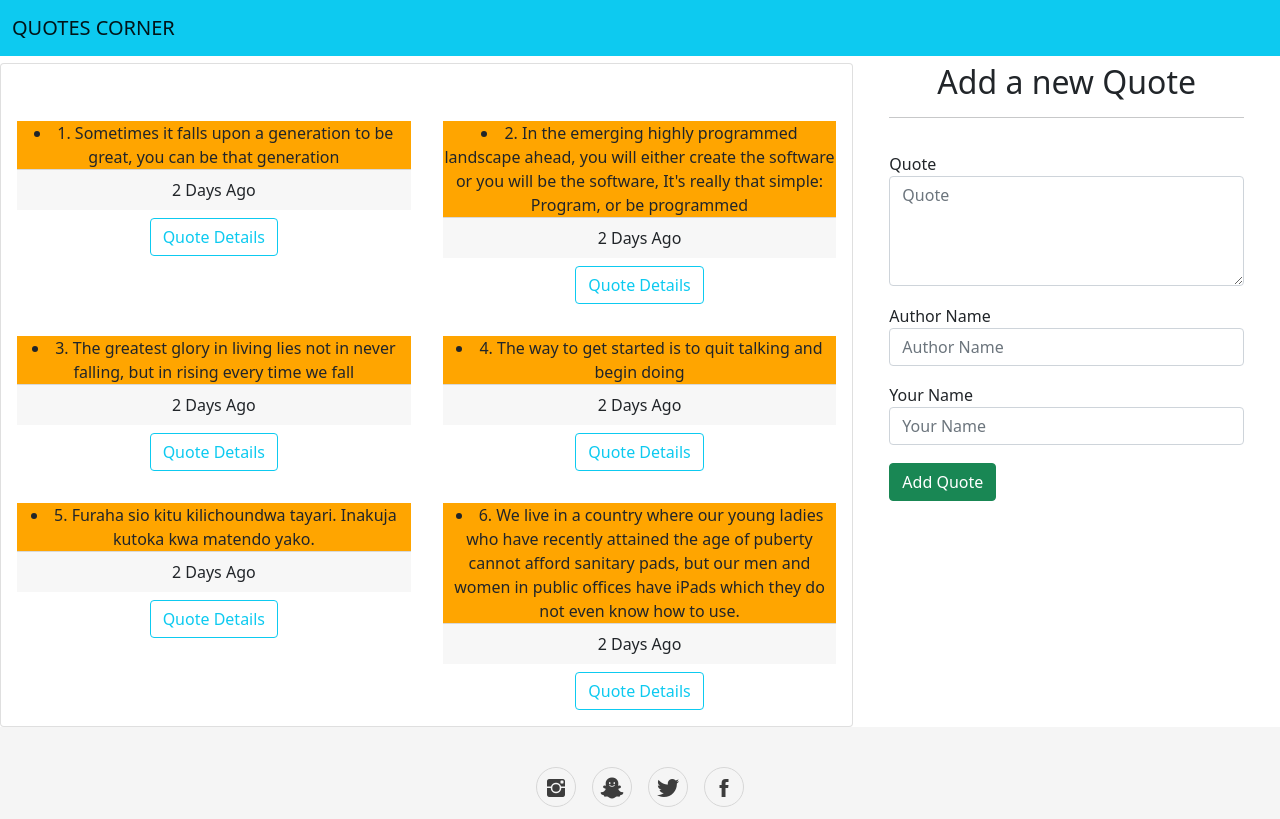
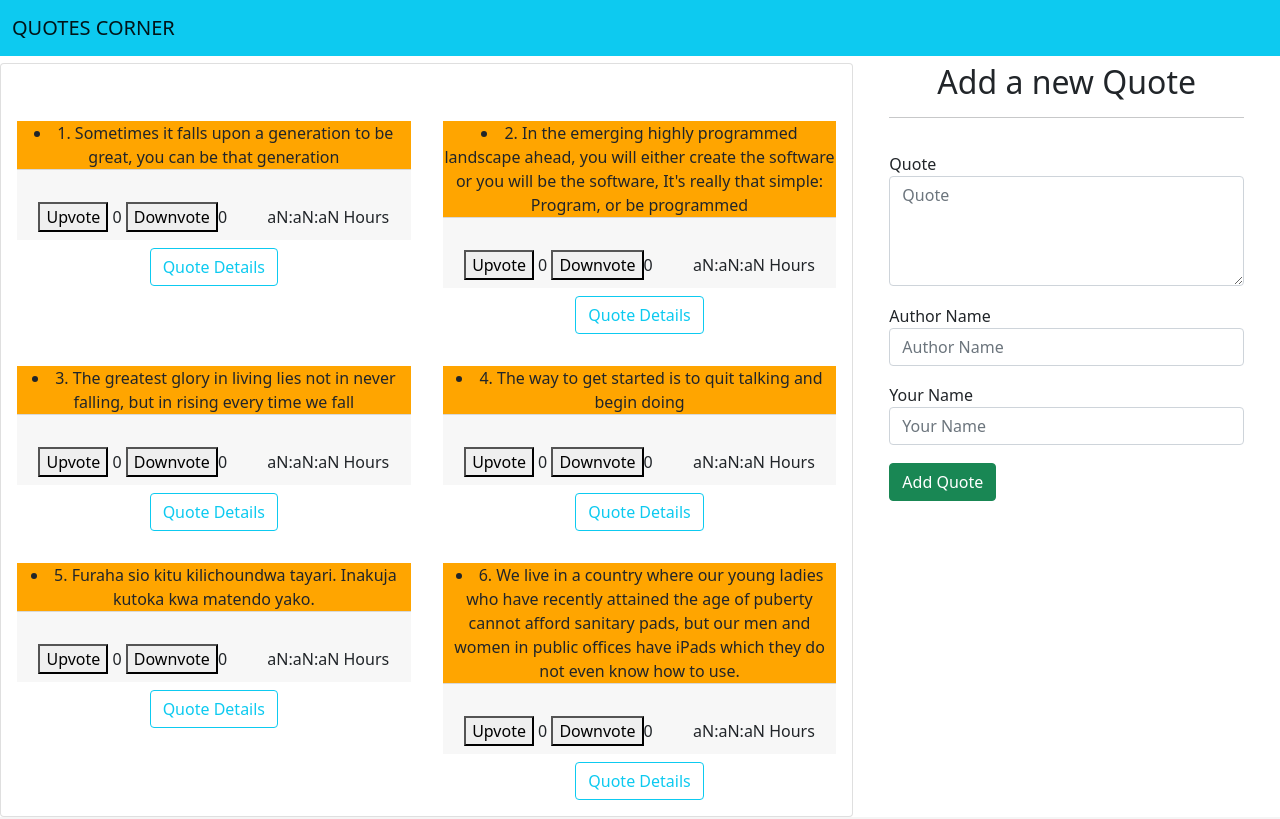
Before and after one commit to IanoSang/Quotes-Corner, an Angular app: page / in a window 1280 px wide. Shown: the top 819 px of the page. Built offline with nearby package versions, Linux system fonts and the light colour scheme.

Commit message:
feat: Quotes Component- adds timer to the component which funtions when funtions when Quotes Details button is clicked

```diff
--- a/src/app/app.module.ts
+++ b/src/app/app.module.ts
@@ -11,6 +11,7 @@ import { HighlighterDirective } from './highlighter.directive';
 import { NavbarComponent } from './navbar/navbar.component';
 import { FooterComponent } from './footer/footer.component';
 import { TimerPipe } from './timer.pipe';
+
 
 @NgModule({
   declarations: [
--- a/src/app/quotes-details/quotes-details.component.html
+++ b/src/app/quotes-details/quotes-details.component.html
@@ -1,6 +1,6 @@
 <p>
+
   <span style="color:green">Quote By: {{quotes.authorName}}  </span>  <span style="color:red">Submitted By: {{quotes.submittedBy}}</span>
-  <br> <button type="button" ng-click="incrementLikes(vote)">Upvote</button>
-  {{quotes.upvote}} <button type="button" ng-click="incrementDislikes(vote)">Downvote</button>{{quotes.downvote}}
+
 </p>
 <button (click)= 'quotesDelete(true)' class="btn btn-outline-danger">Delete this Quote</button>
--- a/src/app/quotes-details/quotes-details.component.ts
+++ b/src/app/quotes-details/quotes-details.component.ts
@@ -17,5 +17,4 @@ export class QuotesDetailsComponent implements OnInit {
 
   ngOnInit(): void {
   }
-
 }
--- a/src/app/quotes/quotes.component.css
+++ b/src/app/quotes/quotes.component.css
@@ -9,3 +9,7 @@
 .btn{
   margin-top: 2%;
 }
+.timer{
+  text-align: right;
+  padding-left: 10%;
+}
--- a/src/app/quotes/quotes.component.html
+++ b/src/app/quotes/quotes.component.html
@@ -10,11 +10,16 @@
     <div *ngFor='let quote of quotes;let i = index' class="card-body col-6">
       <li appHighlighter>{{quote.id}}. {{quote.quote}}</li>
       <div class="card-footer">
-        2 Days Ago
+        <br> <button type="button" onclick="incrementLikes(vote)">Upvote</button>
+        {{quote.upvote}} <button type="button" onclick="incrementDislikes(vote)">Downvote</button>{{quote.downvote}}
+        <span class="timer">{{counter|timer}} Hours</span>
       </div>
-      <button (click)='toggleDetails(i)' class=" btn btn-outline-info">Quote Details</button>
-      <app-quotes-details *ngIf="quote.showDescription" [quotes]='quote' (isComplete)= 'quotesDelete($event,i)'></app-quotes-details>
+      <button (click)='toggleDetails(i); startTimer()' class=" btn btn-outline-info">Quote Details</button>
+
+      <app-quotes-details *ngIf="quote.showDescription && counter" [quotes]='quote' (isComplete)= 'quotesDelete($event,i)'></app-quotes-details>
+
     </div>
+
   </div>
   </div>
 
--- a/src/app/quotes/quotes.component.ts
+++ b/src/app/quotes/quotes.component.ts
@@ -1,5 +1,6 @@
-import { Component, OnInit} from '@angular/core';
+import { Component, OnInit, OnDestroy} from '@angular/core';
 import {Quotes} from "../quotes";
+import {Subscription, timer} from "rxjs";
 
 
 
@@ -8,7 +9,11 @@ import {Quotes} from "../quotes";
   templateUrl: './quotes.component.html',
   styleUrls: ['./quotes.component.css']
 })
-export class QuotesComponent implements OnInit{
+export class QuotesComponent implements OnInit,OnDestroy{
+  countDown: Subscription|any;
+  counter:string|any;
+  time:string|any;
+  tick = 1500;
   quotes:Quotes[] = [
     new Quotes(1, 'Sometimes it falls upon a generation to be great, you can be that generation', 'By Nelson Mandela', 'Ian Sang', '0', '0'),
     new Quotes(2, 'In the emerging highly programmed landscape ahead, you will either create the software or you will be the software, It\'s really that simple: Program, or be programmed', 'Douglas Rushoff', 'Ian Sang', '0', '0',),
@@ -43,4 +48,11 @@ export class QuotesComponent implements OnInit{
   ngOnInit(): void {
   }
 
+  startTimer() {
+    this.counter=this.time;
+    this.countDown = timer(0, this.tick).subscribe(() => --this.counter);
+    this.time="";
+  }
+  ngOnDestroy(): void {
+  }
 }
```
